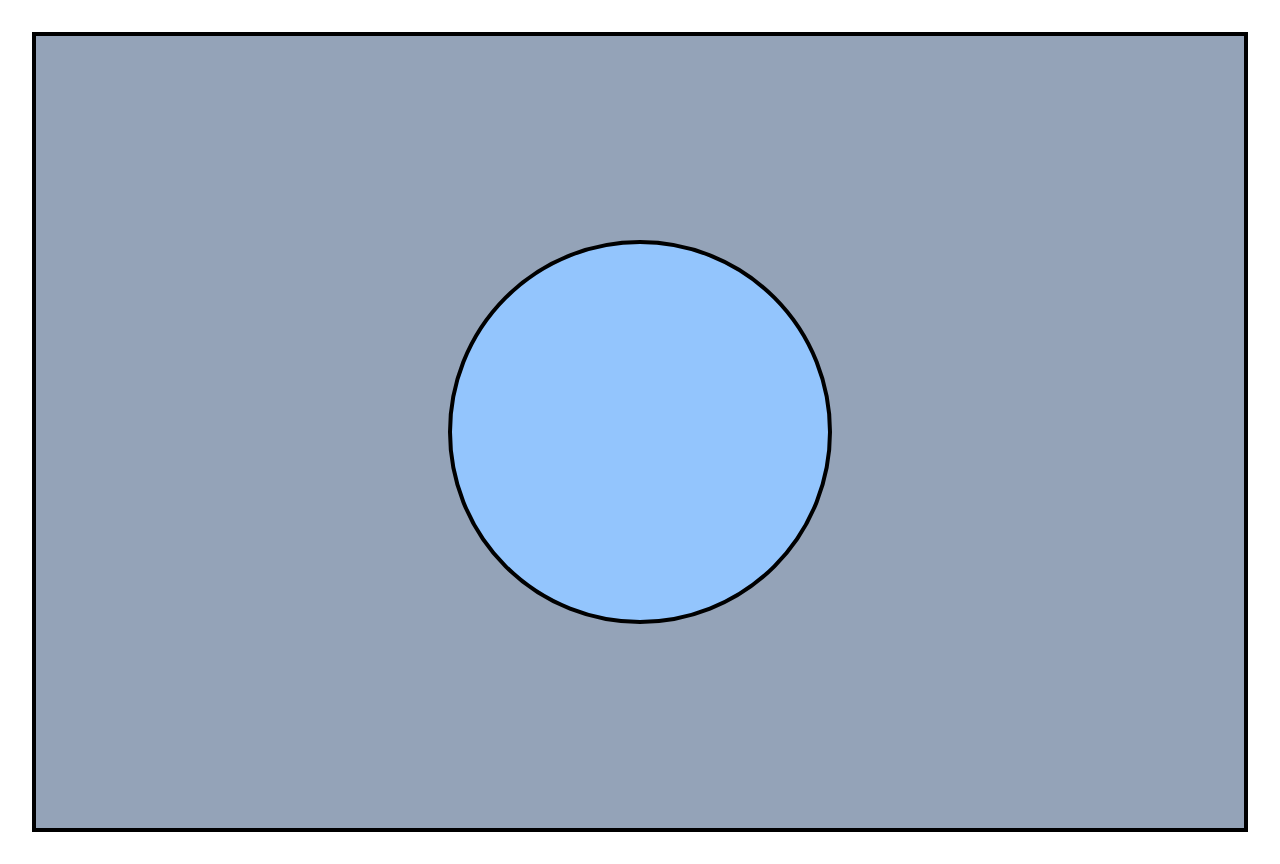
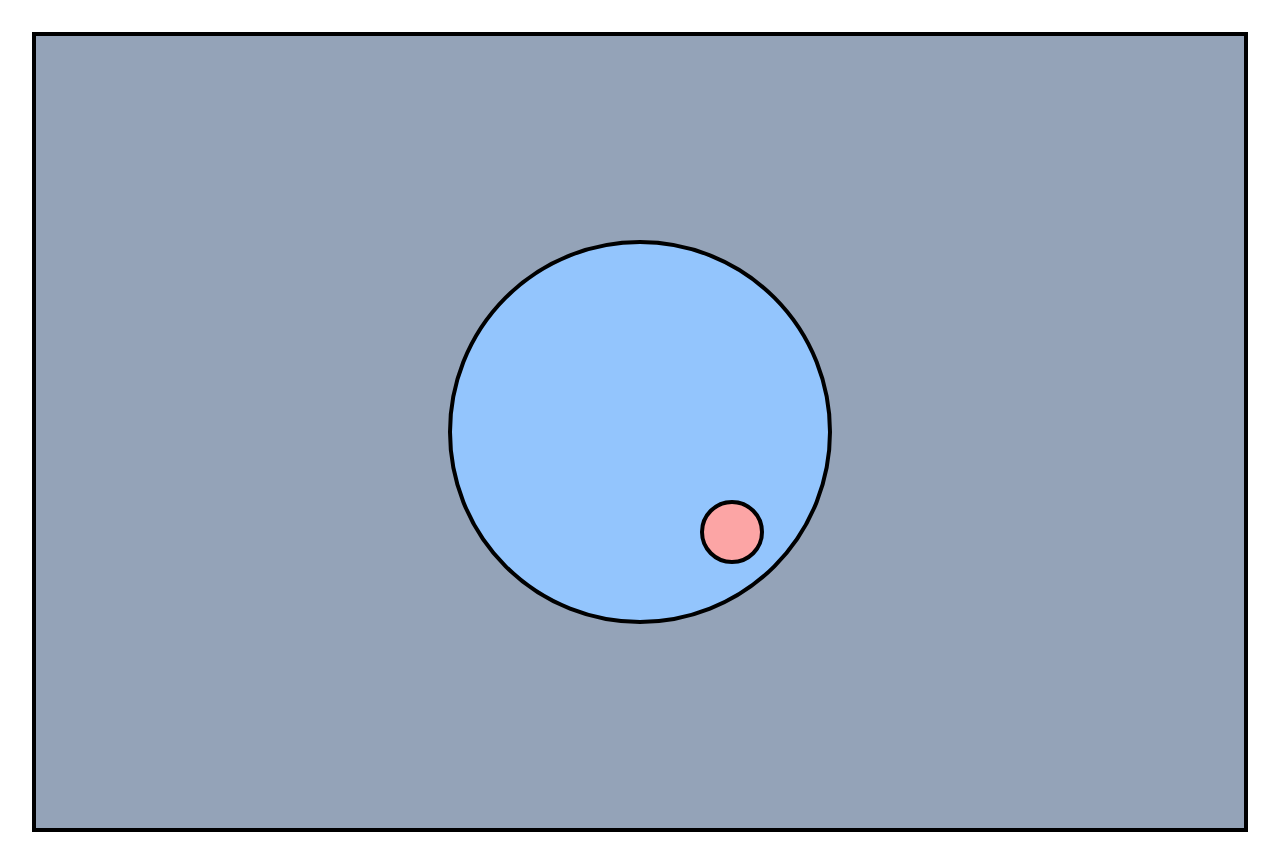
Before and after one commit to Junos16/Talzarin, a React (Vite) app: page / in a window 1280 px wide. Built offline with nearby package versions, Linux system fonts and the light colour scheme.

Commit message:
Add Note Component and kind-of make it draggable

```diff
--- a/package.json
+++ b/package.json
@@ -13,7 +13,8 @@
     "autoprefixer": "^10.4.16",
     "postcss": "^8.4.31",
     "react": "^18.2.0",
-    "react-dom": "^18.2.0"
+    "react-dom": "^18.2.0",
+    "react-drag-and-drop": "^3.0.0"
   },
   "devDependencies": {
     "@types/react": "^18.2.15",
--- a/src/components/Clock.tsx
+++ b/src/components/Clock.tsx
@@ -1,7 +1,10 @@
+import Note from "./Note";
+
 const Clock = () => {
 
     return (
-        <div className="h-96 w-96 rounded-full bg-blue-300 border-4 border-black border-solid text-center">
+        <div className="h-96 w-96 rounded-full bg-blue-300 border-4 border-black border-solid">
+            <Note/>
         </div>
     )
 }
--- a/src/components/Note.tsx
+++ b/src/components/Note.tsx
@@ -1,5 +1,21 @@
+import { useState } from "react"
+
 const Note = () => {
 
+    const [X, setX] = useState(700);
+    const [Y, setY] = useState(500);
+
+    const CalcVals = (e:any) => {
+        console.log("X: " + e.clientX + " | Y: " + e.clientY);
+        setY(e.clientY);
+        setX(e.clientX);
+    }
+
+    return (
+        <span className=" h-16 w-16 rounded-full bg-red-300 border-4 border-black border-solid text-center absolute z-10" style={{left:X,top:Y}} draggable={true} onDrag={CalcVals} onDragEnd={CalcVals}>
+
+        </span>
+    )
 }
 
 export default Note;
```
Also changed, not shown: 1 other file (tests, documents, lock files or other folders).
